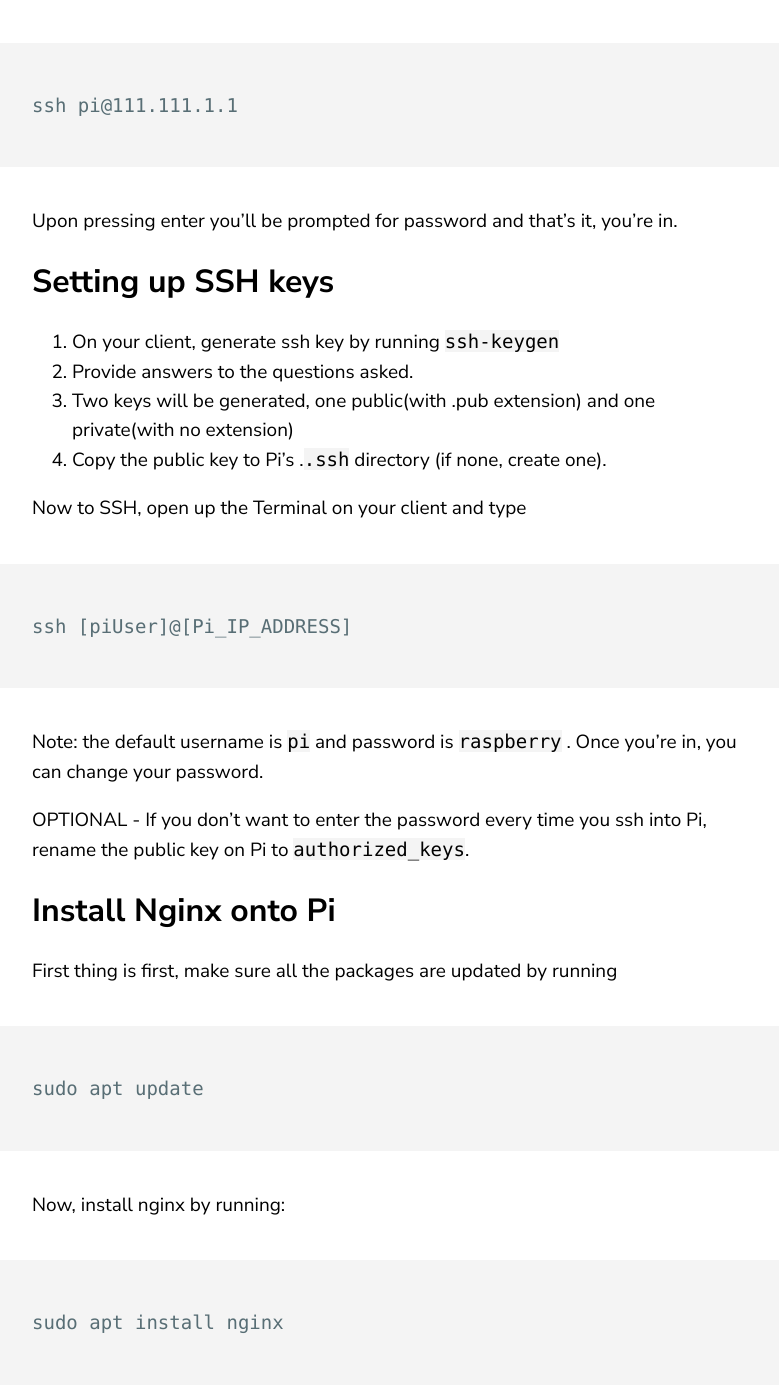
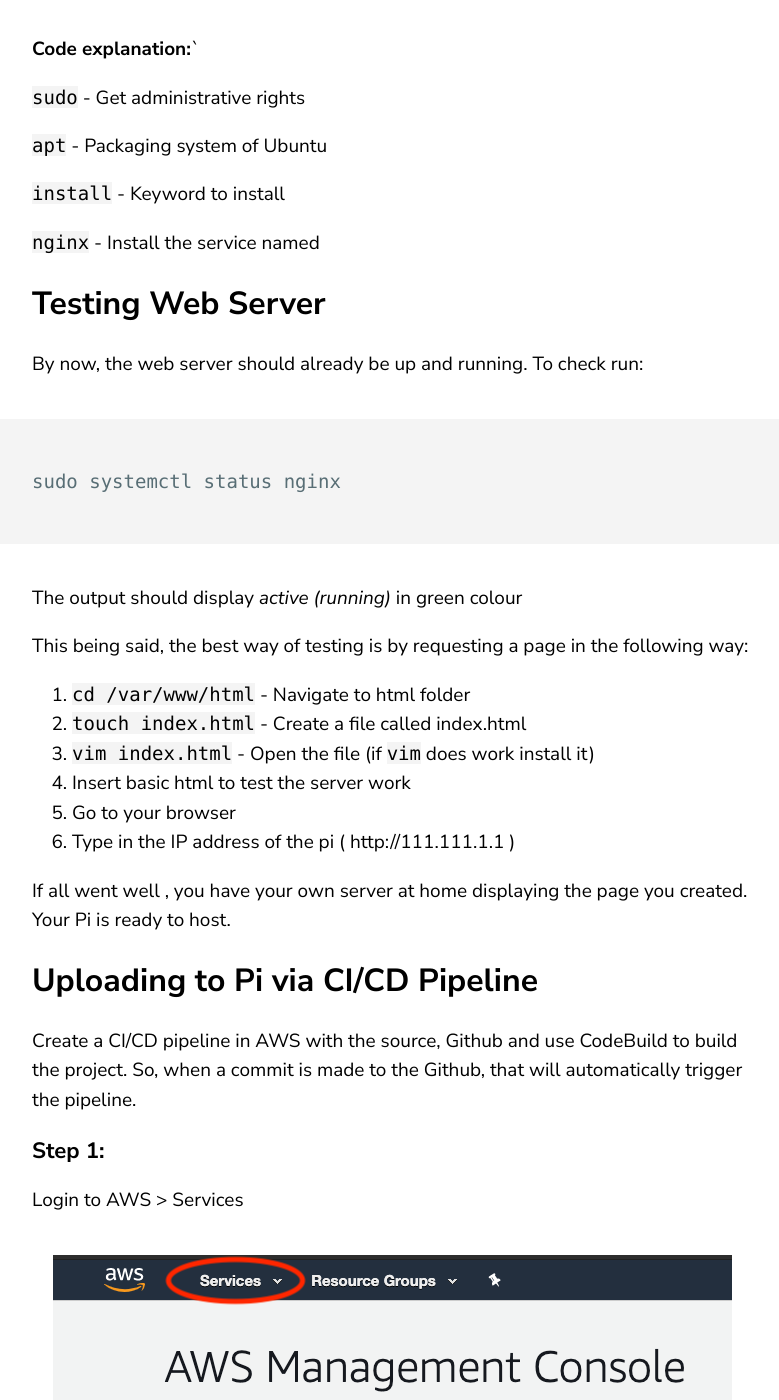
Before and after one commit to zainafzal88/blog, a Jekyll site: the page built from _posts/2020-05-21-hosting-at-home.md, in a window 1280 px wide and 1400 px high, scrolled down 6566 px. Shown: the whole window, without its empty margins (68-847 px from the left). Built offline with Jekyll 4.4.1, drawn with Linux system fonts in a browser that asks for light colours; some of the changed text lies outside the part shown.

Commit message:
Improvements

````diff
--- a/_posts/2020-05-21-hosting-at-home.md
+++ b/_posts/2020-05-21-hosting-at-home.md
@@ -11,7 +11,7 @@ I was invited to a small community group called “A Slice of Pi” looking for
 
 Via recommendation from the group I ordered a Raspberry Pi Zero. A few hours later, I recalled that I already have Raspberry Pi 3 that someone lent to me a while ago but was sitting unused. A huge smile came on my face just because I didn’t have to wait for the new one to come in the post.  The idea from the group was to setup a server at home “just because” is as a learning experience.
 
-Full Disclosure: The idea was my mentor’s ( Paul Kukiel[link to linked in] ) and he held numerous hands-on sessions (over zoom) with me and few other developer friends to teach us how to set up the server. After, that I got busy with other life’s stuff and couldn’t come back to it.
+Full Disclosure: The idea was my mentor’s, [Paul Kukiel](https://www.linkedin.com/in/paulkukiel/). He held numerous hands-on sessions (over zoom) with me and few other developer friends to teach us how to set up the server. After, that I got busy with other life’s stuff and couldn’t come back to it.
 
 At the end, our architecture will look like this which includes your website hosted on Raspberry Pi and accessible via the public internet.
 
@@ -107,29 +107,14 @@ You can use Pi from Linux, Mac or another Pi. I will tell you about Mac in this
 
 First, we need to know the IP address of the Pi. To find this, type hostname -I from your Pi terminal. If you are running Pi  headless (without a monitor), you can find the IP address from the the device list on your router.
 
-Secondly, install ufw (firewall) on Pi by running
-```
-sudo apt-get install ufw
-```
-In order to use `ufw` we need to enable it to by running
-```
-ufw enable
-```
-To allow SSH (port 22) inbound connection, run
-```
-sudo ufw allow 22
-```
-By default, ufw denies all incoming connection. We just have one more step to take and that is enabling SSH from the rasp-config
-Open terminal up again, switch to super user by:
+We need enable SSH from the rasp-config. Open terminal, switch to super user by:
 ```
 sudo su
 ```
 Then, run
-
 ```
 raspi-config
 ```
-
 Go to `Interface Option` and enable SSH.
 
 Now to SSH, open up the Terminal on your client and type
@@ -137,7 +122,6 @@ Now to SSH, open up the Terminal on your client and type
 ```
 ssh [piUser]@[Pi_IP_ADDRESS]
 ```
-
 **_Security tip: Make sure to change the default password for security reason._**
 
 **Code explanation:**
@@ -152,25 +136,7 @@ For example :
 ```
 ssh pi@111.111.1.1
 ```
-
 Upon pressing enter you’ll be prompted for password and that’s it, you’re in.
-
-
-## Setting up SSH keys
-
-1.  On your client, generate ssh key by running `ssh-keygen`
-2.  Provide answers to the questions asked.
-3.  Two keys will be generated, one public(with .pub extension) and one private(with no extension)
-4.  Copy the public key to Pi’s .`.ssh` directory (if none, create one).
-
-Now to SSH, open up the Terminal on your client and type
-```
-ssh [piUser]@[Pi_IP_ADDRESS]
-```
-
-Note: the default username is `pi` and password is `raspberry` . Once you’re in, you can change your password.
-
-OPTIONAL -  If you don’t want to enter the password every time you ssh into Pi, rename the public key on Pi to `authorized_keys`.
 
 ## Install Nginx onto Pi
 
@@ -196,25 +162,6 @@ sudo apt install nginx
 
 `nginx` - Install the service named
 
-Once that’s installed successfully, we need to enable the firewall(`ufw`):
-```
-ufw enable
-```
-
-Now the firewall needs to be adjusted for the webserver. For that we need to allow traffic on port 80 by running:
-
-```
-sudo ufw allow 80
-```
-
-Then verify the change by running:
-
-```
-sudo ufw status
-```
-
-You should see HTTP traffic is allowed.
-
 ## Testing Web Server
 
 By now, the web server should already be up and running. To check run:
@@ -222,7 +169,6 @@ By now, the web server should already be up and running. To check run:
 ```
 sudo systemctl status nginx
 ```
-
 The output should display _active (running)_ in green colour
 
 This being said, the best way of testing is by requesting a page in the following way:
@@ -247,9 +193,6 @@ Login to AWS  > Services
 <p align="center">
   <img src="/assets/images/2020-05-21/services.png">
 </p>
-
-
-![]()
 
 ### Step 2:
 
@@ -294,7 +237,6 @@ Select Github as a Source Stage. Once selected, click on button that say’s “
 </p>
 
 Once, connected, fill in the repository details
-
 
 <p align="center">
   <img src="/assets/images/2020-05-21/github-details.png">
@@ -466,7 +408,6 @@ Review the pipeline, scroll to the bottom of the page, and click “Create Pipel
 
 Your pipeline will be and the execution will be started automatically. (i have had to stop my execution as I just wanted to show you.
 
-
 <p align="center">
   <img src="/assets/images/2020-05-21/pipeline-execution.png">
 </p>
@@ -540,13 +481,17 @@ certbot certonly --standalone -d [your-domain-name]
 cd /etc/nginx/sites-available
 ```
 
-9. Open default page
+9. Create another page
+```
+touch [your-domain-name]
+```
+10. Copy the content of `default` page into your newly created page
 
 ```
-vi default
+cp default [your-domain-name]
 ```
 
-10. Look for `listen 80;` and `server_name [some-domain]` and below them enter:
+11. Look for `listen 80;` and `server_name [some-domain]` and below them enter:
 ```
 listen 443 ssl default_server;
 ssl_certificate  [copy and past the line from step 6 that has fullchain.pem at the end]
@@ -573,7 +518,6 @@ You shouldn’t receive any errors
 ```
 sudo systemctl reload nginx
 ```
-
 where
 
 `systemctl` - controls the service manager and systemd system
@@ -586,7 +530,6 @@ where
 ```
 sudo ufw allow 443
 ```
-
 ## Access Pi Over The Public Internet
 
 As your Pi is in your private network, you can’t connect to it from the public internet with the current configuration. To do this, the router must be configured for Port Forwarding.
````
Also changed, not shown: other parts of _posts/2020-05-21-hosting-at-home.md (+4 -4 lines).
